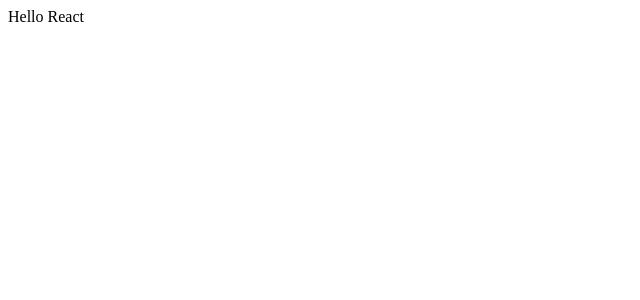
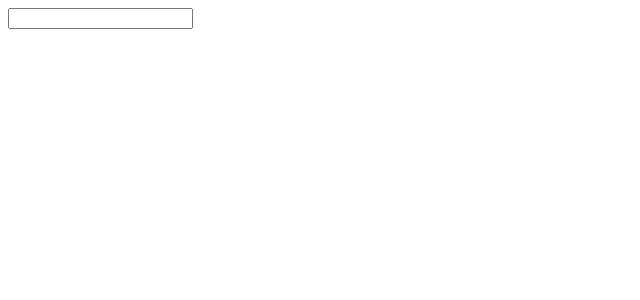
Before and after one commit to barroso/es6-react, a React app: page / in a window 1280 px wide. Shown: the top 300 px of the page, without its empty margins (0-640 px from the left). Built offline with nearby package versions, Linux system fonts and the light colour scheme; the HTML template or start-up script is replaced by a standard one.

Commit message:
text update

```diff
--- a/App.js
+++ b/App.js
@@ -1,8 +1,23 @@
 import React from 'react';
 
 class App extends React.Component {
+  constructor(){
+    super();
+    this.state = {txt: ''};
+    this.update = this.update.bind(this);
+  }
+
+  update(e){
+    this.setState({txt: e.target.value});
+  }
+
   render(){
-    return <div>Hello React</div>
+    return (
+      <div>
+        <input type='text' onChange={this.update} />
+        <h1>{this.state.txt}</h1>
+      </div>
+    )
   }
 }
 
```
